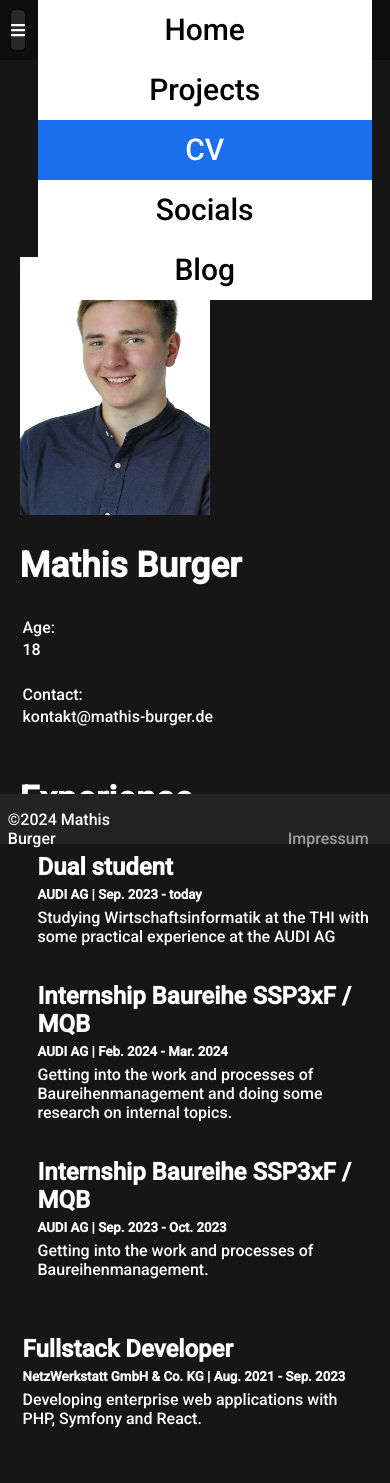
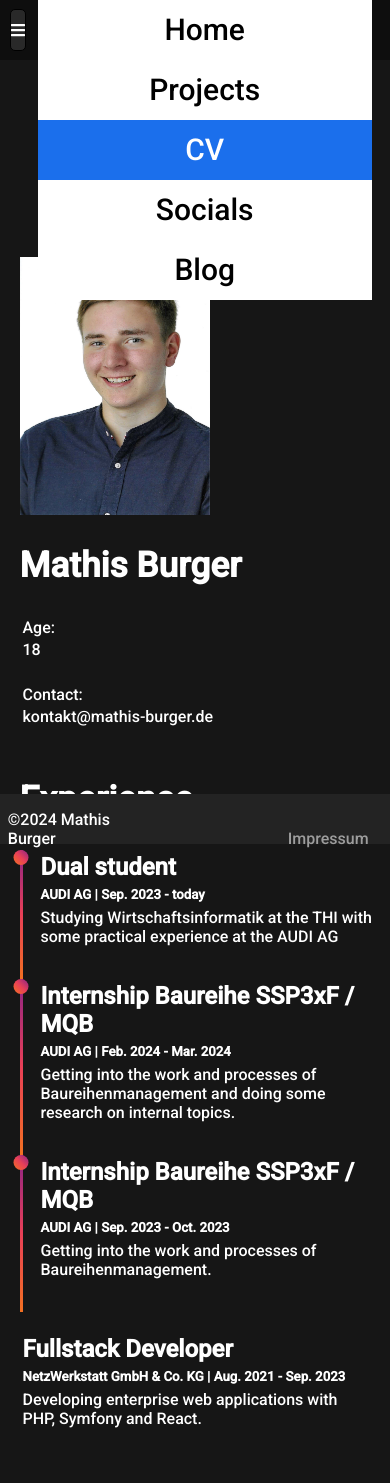
Before and after one commit to MathisBurger/mathis-burger.de, a Next.js app: page /cv in a window 390 px wide. Shown: the top 1483 px of the page. Built offline with nearby package versions, Linux system fonts and the light colour scheme.

Commit message:
[STYLE] Fixed CV page on mobile devices

```diff
--- a/styles/timeline.module.scss
+++ b/styles/timeline.module.scss
@@ -36,11 +36,6 @@
   margin: 0 20px 20px 20px;
 }
 
-@media screen and (min-width: 768px) {
-  .timeline {
-    display: grid;
-    grid-template-columns: 3px 2fr;
-  }
 .timelineMiddle {
   position: relative;
   background-image: linear-gradient(45deg, #f27121, #e94057, #8a2387);
@@ -62,4 +57,8 @@
   //background-image: linear-gradient(45deg, #128fc4, #129cbb, #1457e7);
   transform: translateX(-50%);
 }
+
+.timeline {
+  display: grid;
+  grid-template-columns: 3px 2fr;
 }
```
Lines whose indentation alone changed are shown as unchanged.
